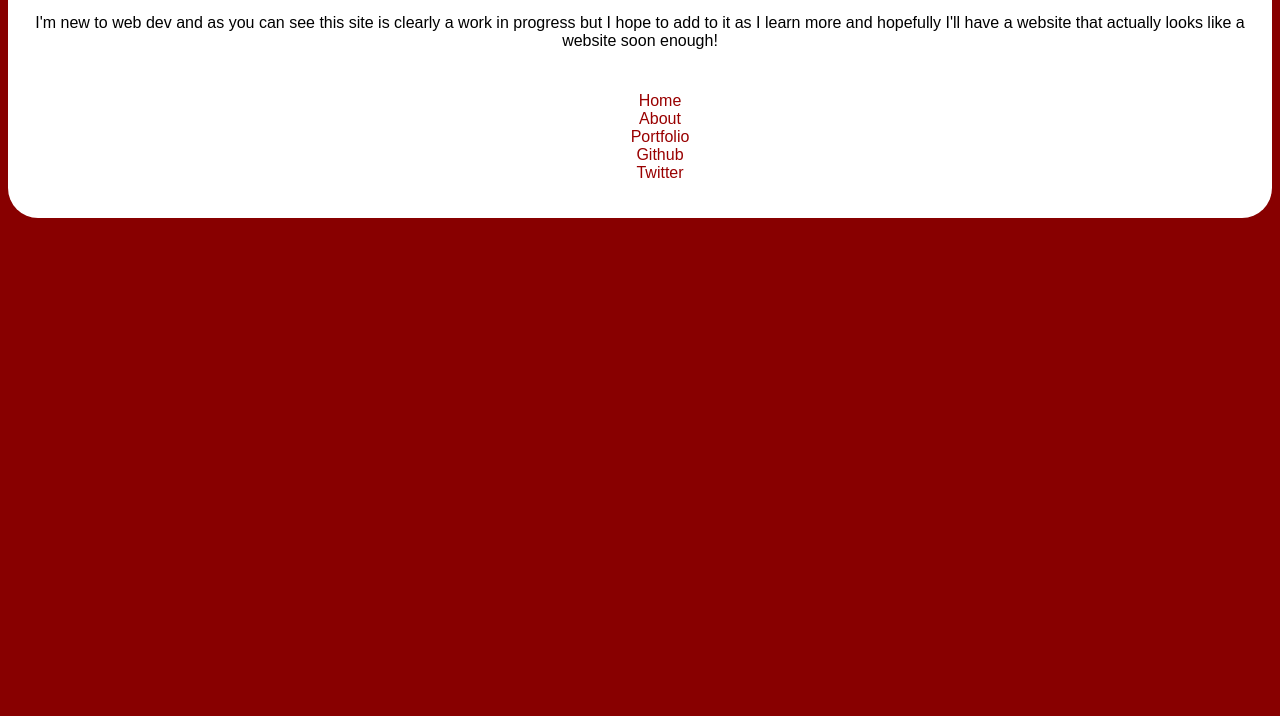
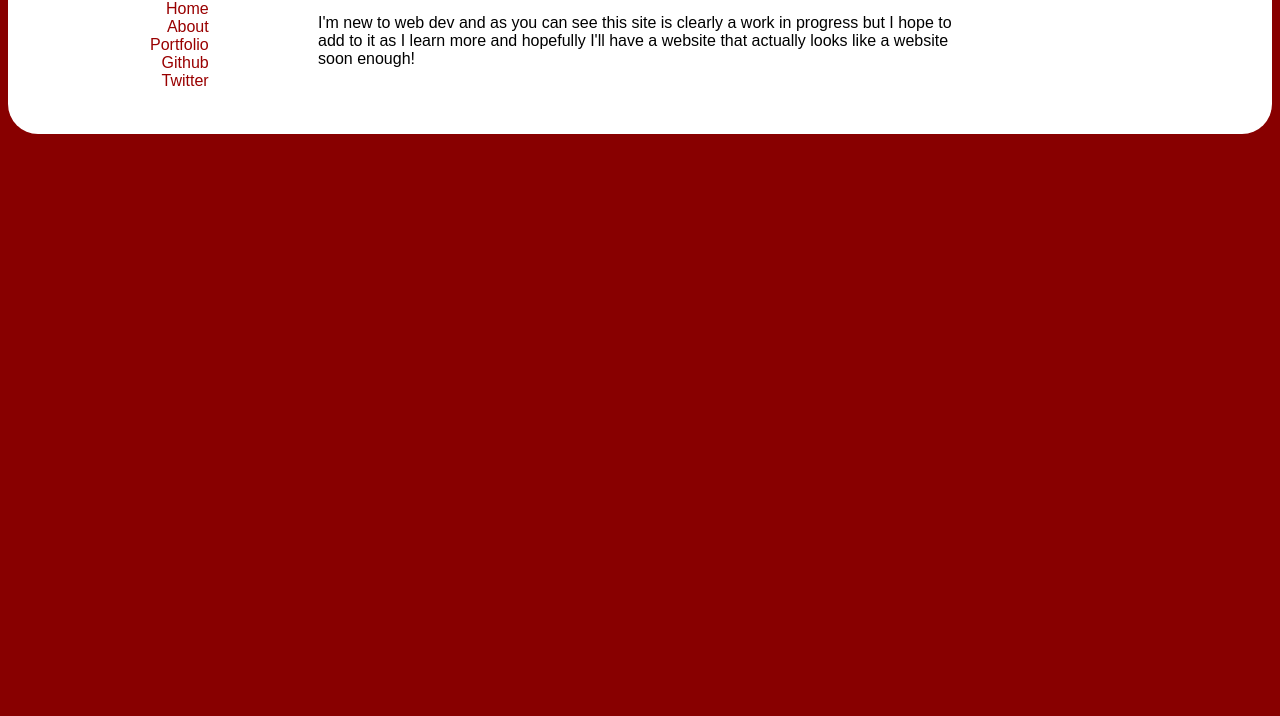
Before and after one commit to jcsl94/jcsl94.github.io, a plain HTML site: page index.html in a window 1280 px wide. Shown: the part 84-800 px from the top of the page. Drawn offline with Linux system fonts and the light colour scheme.

Commit message:
changed formatting a bit

```diff
--- a/CSS/index.css
+++ b/CSS/index.css
@@ -3,32 +3,44 @@ body{
 	font-family: Arial;
 }
 
-div{
+#page{
 	background-color: #FFF;
 	padding: 10px;
 	border-radius: 30px;
+	padding-bottom: 50px;
+}
+#content{
+	padding: 0px 300px;
+}
+
+#sidebar{
+	float: left;
+	padding-left: 90px;
+	text-align: right;
+	padding-top: 50px;
+
 }
 
 p{
-	text-align: center;
+	text-align: left;
 }
 
 h1{
 	text-align: center;
+	padding-right: 200px;
 }
 
-ol, ul {
+#sidebar ol, ul {
 	list-style: none;
-	text-align: center;
 }
 
-a, a:active, a:visited {
+#sidebar a, a:active, a:visited {
 	text-decoration: none;
 	padding: 2px;
 	border-radius: 8px;
 	color: #900;
 }
-a:hover {
+#sidebar a:hover {
 	background-color: #839496;
 	color: #000000;
 }
--- a/index.html
+++ b/index.html
@@ -11,15 +11,6 @@
 
 <body>
     <div id="page">
-        <h1>Welcome To My Webpage!</h1>
-        <p>
-            I'm new to web dev and as you can see this site is
-            clearly a work in progress but I hope to add to it
-            as I learn more and hopefully I'll have a website
-            that actually looks like a website soon enough!
-        </p>
-
-
 
         <div id="sidebar">
           <nav>
@@ -32,6 +23,17 @@
             </ul>
           </nav>
         </div>
+
+        <h1>Welcome To My Webpage!</h1>
+
+        <div id="content">
+            <p>
+                I'm new to web dev and as you can see this site is
+                clearly a work in progress but I hope to add to it
+                as I learn more and hopefully I'll have a website
+                that actually looks like a website soon enough!
+            </p>
+        </div>
     </div>
 </body>
 
```
